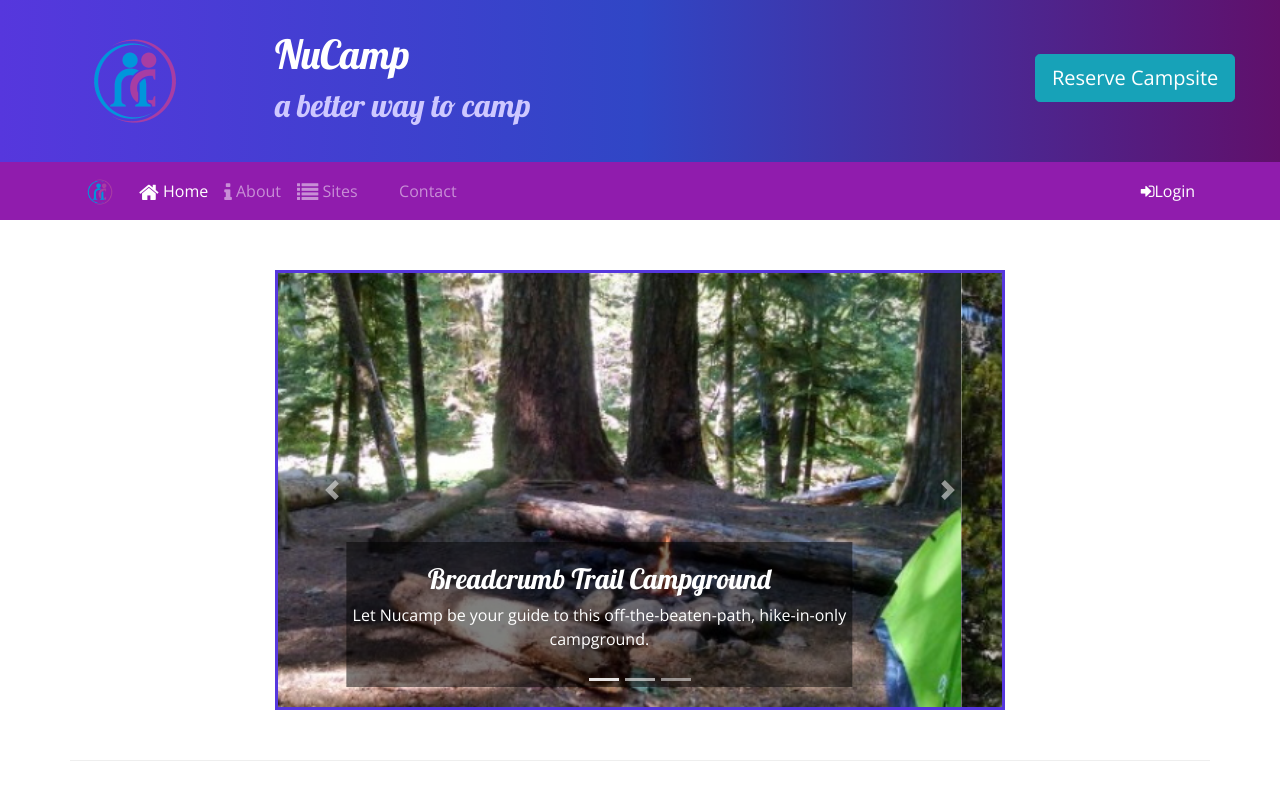
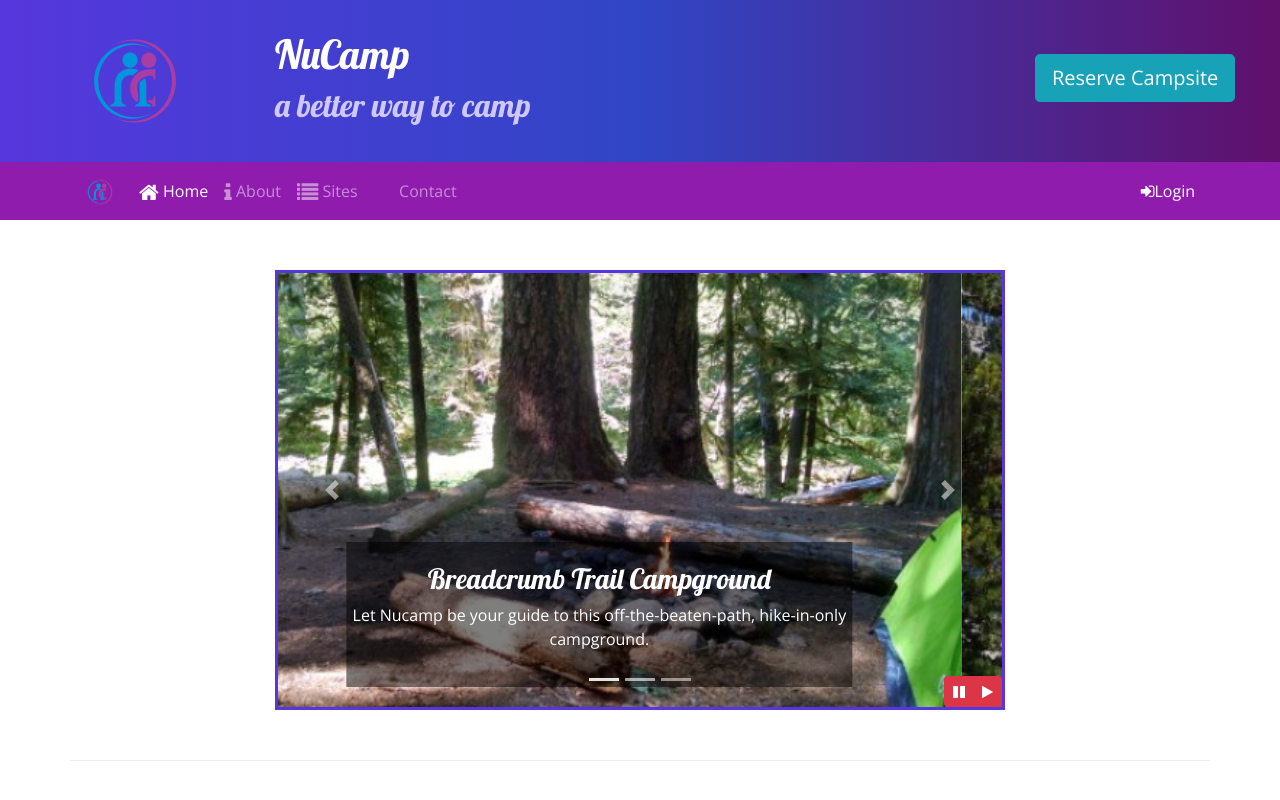
Before and after one commit to chriscyber/Campsite, a website: page index.html in a window 1280 px wide. Shown: the top 800 px of the page. Drawn offline with nearby package versions, Linux system fonts and the light colour scheme.

Commit message:
Bootstrap and jQuery Part 1: play and pause on carousel and 2-sec intervals

```diff
--- a/index.html
+++ b/index.html
@@ -157,6 +157,7 @@
         </div>
     </div>
 
+    <!--carousel-->
     <div class="container">
         <div class="row row-content">
             <div class="col-md-8 mx-auto">
@@ -198,6 +199,14 @@
                         <span class="carousel-control-next-icon"></span>
                         <span class="sr-only">Next</span>
                     </a>
+                    <div class="btn-group" id="carouselButton">
+                        <button class="btn btn-danger btn-sm" id="carouselPause">
+                            <i class="fa fa-pause"></i>
+                        </button>
+                        <button class="btn btn-danger btn-sm" id="carouselPlay">
+                            <i class="fa fa-play"></i>
+                        </button>
+                    </div>
                 </div>
             </div>
         </div>
@@ -244,8 +253,6 @@
                 </div>
             </div>
         </div>
-
-
     </div>
 
     <footer class="site-footer">
@@ -280,7 +287,17 @@
     <script src="node_modules/jquery/dist/jquery.slim.min.js"></script>
     <script src="node_modules/popper.js/dist/umd/popper.min.js"></script>
     <script src="node_modules/bootstrap/dist/js/bootstrap.min.js"></script>
-
+    <script>
+        $(function() {
+            $(".carousel").carousel( { interval: 2000 } );
+            $("#carouselPause").click(function(){
+                $(".carousel").carousel("pause");
+            });
+            $("#carouselPlay").click(function(){
+                $(".carousel").carousel("cycle");
+            });
+        });
+    </script>
 </body>
 
 </html>
--- a/styles.css
+++ b/styles.css
@@ -43,3 +43,10 @@ header h2 {
 .carousel {
     border: solid #5637DD;
 }
+
+#carouselButton {
+    position: absolute;
+    right: 0;
+    bottom: 0;
+    z-index: 100;
+}
```
